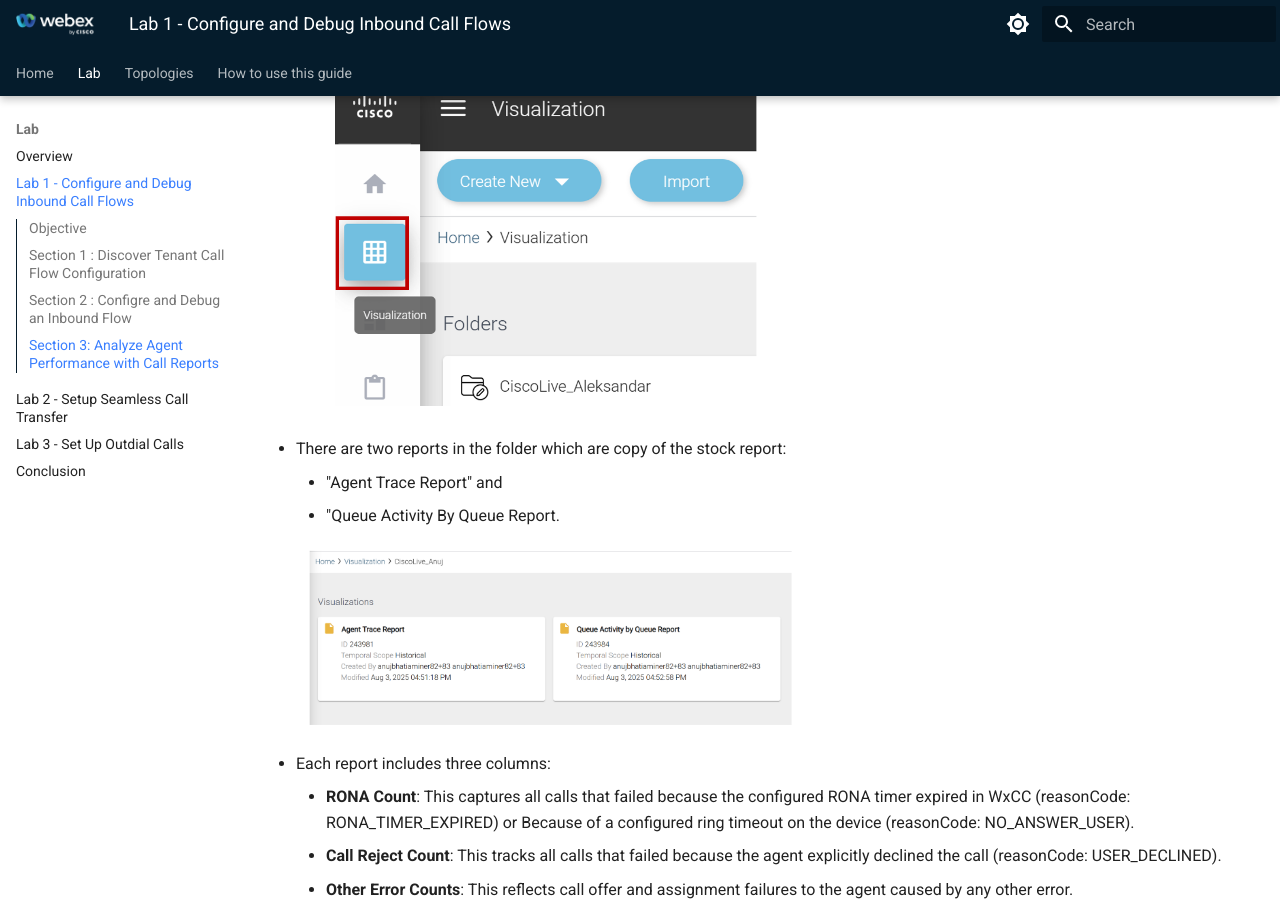
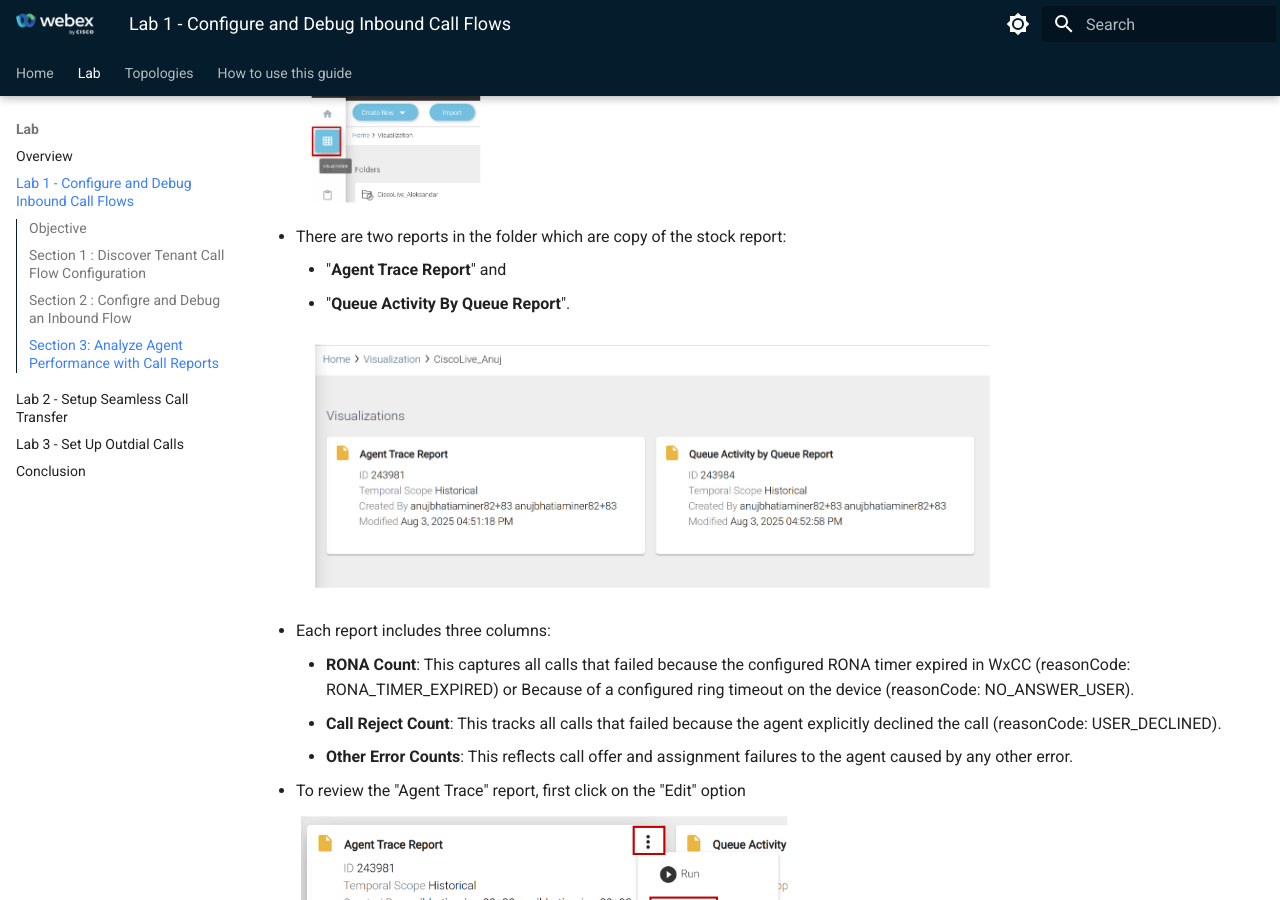
Before and after one commit to WebexCC-SA/LAB-2310, an MkDocs documentation site: the page built from docs/Excercise1.md, in a window 1280 px wide and 900 px high, scrolled down 15023 px. Built offline with MkDocs 1.6.1 and Material for MkDocs 9.7.7, drawn with Linux system fonts in a browser that asks for light colours.

Commit message:
Version16

```diff
--- a/docs/Excercise1.md
+++ b/docs/Excercise1.md
@@ -237,13 +237,13 @@
 
 - Click on "Visualization" and select the folder with your user details, **???????**.
 
-      ![Nav](./assets/2310_Excercise1_3_4.png){ width="500" }
+      ![Nav](./assets/2310_Excercise1_3_4.png){ width="200" }
 
 - There are two reports in the folder which are copy of the stock report:
-      - "Agent Trace Report" and
-      - "Queue Activity By Queue Report.
+      - "**Agent Trace Report**" and
+      - "**Queue Activity By Queue Report**".
 
-      ![Nav](./assets/2310_Excercise1_3_5.png){ width="500" }
+      ![Nav](./assets/2310_Excercise1_3_5.png){ width="700" }
 
 - Each report includes three columns:
       - **RONA Count**: This captures all calls that failed because the configured RONA timer expired in WxCC (reasonCode: RONA_TIMER_EXPIRED) or  Because of a configured ring timeout on the device (reasonCode: NO_ANSWER_USER).
@@ -252,7 +252,7 @@
 
 - To review the "Agent Trace" report, first click on the "Edit" option
 
-      ![Nav](./assets/2310_Excercise1_3_6.png){ width="300" }
+      ![Nav](./assets/2310_Excercise1_3_6.png){ width="500" }
 
 - Ensure that the start time of the report is set for "Today."
 
@@ -260,17 +260,17 @@
 
 - In the profile variables, you can also confirm that the three variables i.e. **RONA Count**,**Call Reject Count** , and **Other Error Counts—are** present.
 
-      ![Nav](./assets/2310_Excercise1_3_8.png){ width="500" }
+      ![Nav](./assets/2310_Excercise1_3_8.png){ width="700" }
 
 - Save the visualizationand Click the "Preview" option.
 
 - You should now see counts for "RONA" and "Call Reject." Click on the value and the magnification symbol for a further drill-down of the number.
 
-      ![Nav](./assets/2310_Excercise1_3_9.png){ width="500" }
+      ![Nav](./assets/2310_Excercise1_3_9.png){ width="800" }
 
 - A new window will pop up with all the details of this call. As needed, you can add fields and measures from the available options to get all the desired information related to the call and the agent.
 
-      ![Nav](./assets/2310_Excercise1_3_10.png){ width="500" }
+      ![Nav](./assets/2310_Excercise1_3_10.png){ width="800" }
 
 - To test this, you can click on "Agent ID" and it will be appended to the end of the report as a new column.
 
```
